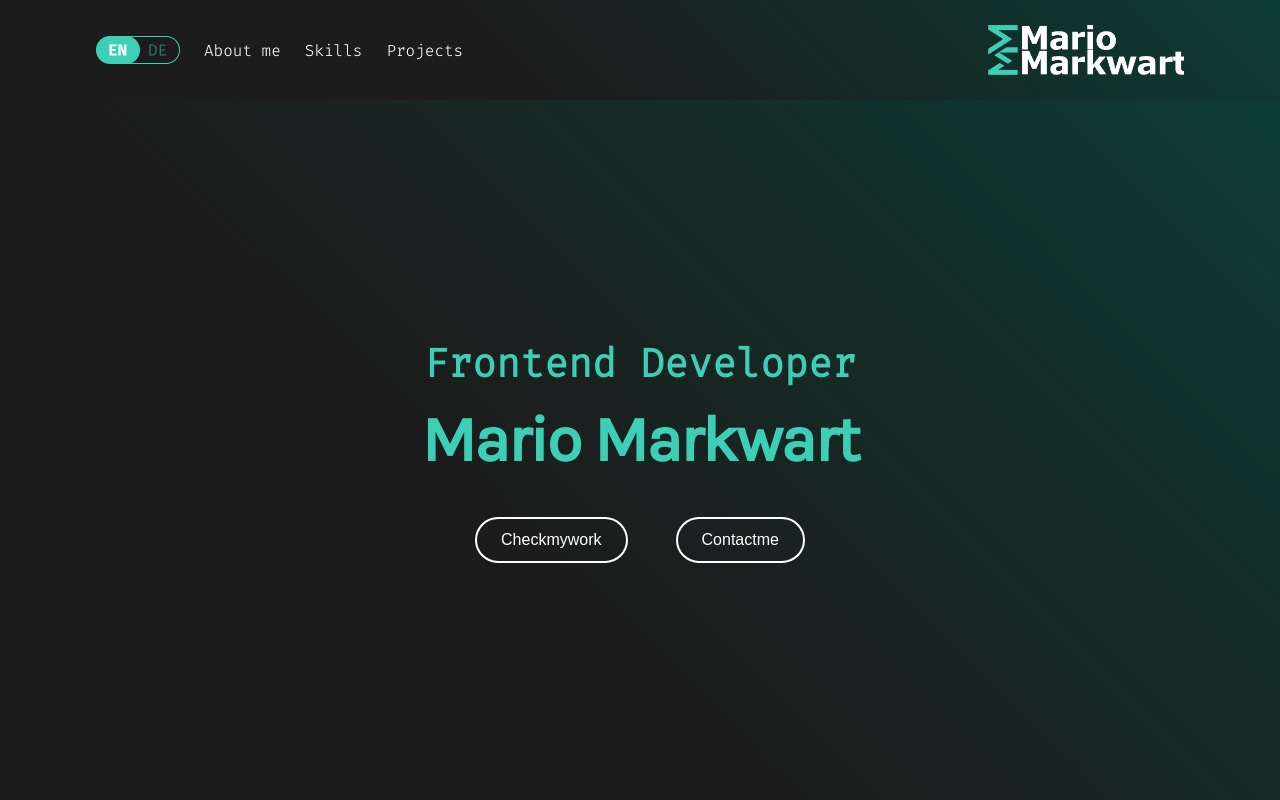
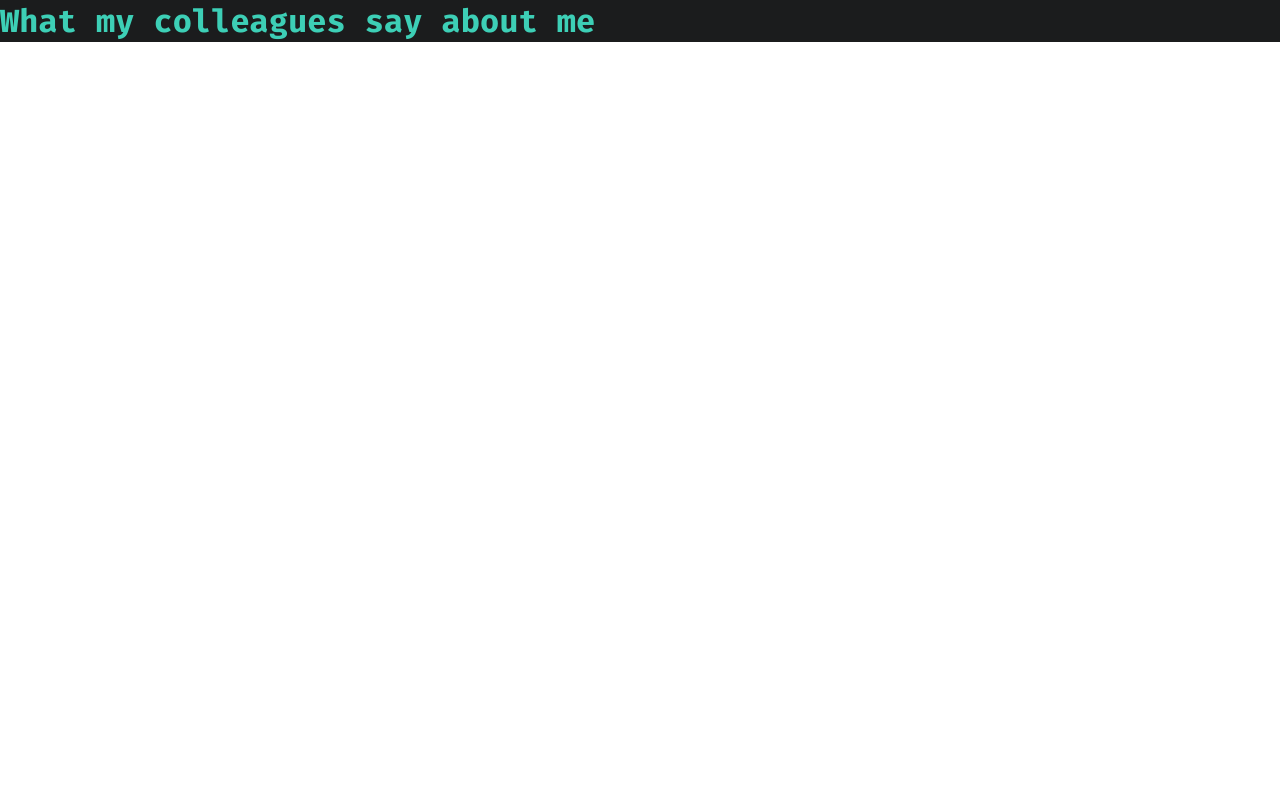
Before and after one commit to MarioMarkwart/DA-Portfolio, an Angular app in the folder da-portfolio/: page / in a window 1280 px wide. Shown: the top 800 px of the page. Built offline with nearby package versions, Linux system fonts and the light colour scheme.

Commit message:
testemonials [{...}]

```diff
--- a/da-portfolio/src/app/app.component.html
+++ b/da-portfolio/src/app/app.component.html
@@ -1,6 +1,7 @@
-<app-header></app-header>
+<!-- <app-header></app-header>
 <app-hero></app-hero>
 <app-about></app-about>
 <app-skillset></app-skillset>
-<app-projects></app-projects>
+<app-projects></app-projects> -->
+<app-testimonials></app-testimonials>
 <router-outlet />
--- a/da-portfolio/src/app/app.component.ts
+++ b/da-portfolio/src/app/app.component.ts
@@ -3,16 +3,16 @@ import { RouterOutlet } from '@angular/router';
 import { HeaderComponent } from './header/header.component';
 import { HeroComponent } from './hero/hero.component';
 import { AboutComponent } from "./about/about.component";
-import { InfoboxComponent } from "./shared/infobox/infobox.component";
-import { SkillItemComponent } from "./skills/skill-item/skill-item.component";
 import { SkillsetComponent } from "./skillset/skillset.component";
 import { ProjectsComponent } from "./projects/projects.component"
+import { TestimonialsComponent } from "./testimonials/testimonials.component";
+
 
 
 @Component({
   standalone:true,
 	selector: 'app-root',
-	imports: [RouterOutlet, HeaderComponent, HeroComponent, AboutComponent, InfoboxComponent, SkillItemComponent, SkillsetComponent, ProjectsComponent],
+	imports: [RouterOutlet, HeaderComponent, HeroComponent, AboutComponent, SkillsetComponent, ProjectsComponent, TestimonialsComponent],
 	templateUrl: './app.component.html',
 	styleUrl: './app.component.scss',
 })
--- a/da-portfolio/src/app/testimonials/testimonials.component.html
+++ b/da-portfolio/src/app/testimonials/testimonials.component.html
@@ -1 +1,9 @@
-<p>testimonials works!</p>
+<section>
+    <div class="container">
+        <h1>What my colleagues say about me</h1>
+        <!-- <div class="testimonial" *ngFor="let testimonial of testimonials">
+        <p>{{ testimonial.text }}</p>
+        <p><strong>- {{ testimonial.author }}</strong></p> -->
+        <!-- </div> -->
+    </div>
+</section>
--- a/da-portfolio/src/app/testimonials/testimonials.component.scss
+++ b/da-portfolio/src/app/testimonials/testimonials.component.scss
@@ -0,0 +1,10 @@
+@use "../../styles.scss" as styles;
+
+section{
+    background-color: styles.$mainBackgroundColor;
+}
+
+h1{
+    font-size: 32px;
+    letter-spacing: 0%;
+}
--- a/da-portfolio/src/app/testimonials/testimonials.component.ts
+++ b/da-portfolio/src/app/testimonials/testimonials.component.ts
@@ -7,4 +7,26 @@ import { Component } from '@angular/core';
 	templateUrl: './testimonials.component.html',
 	styleUrl: './testimonials.component.scss',
 })
-export class TestimonialsComponent {}
+export class TestimonialsComponent {
+
+	constructor() { }
+	testemonials = [
+		{
+			name: 'John Doe',
+			relation: 'Former Colleague',
+			feedback: 'This is a great service! Highly recommend.',
+		},
+		{
+			name: "Lukas has proven to be a reliable group partner. His technical skills and proactive approach were crucial to the success of our project.",
+			relation: "Team Partner",
+			feedback: "I had the good fortune of working with Lukas in a group project at the Developer Akademie that involved a lot of effort. He always stayed calm, cool, and focused, and made sure our team was set up for success. He's super knowledgeable, easy to work with, and I'd happily work with him again given the chance.",
+		},
+		{
+			name: "J. Schmitt",
+			relation: "Frontend Developer",
+			feedback: "Lukas has proven to be a reliable group partner. His technical skills and proactive approach were crucial to the success of our project.",
+		}
+	]
+
+
+}
```
